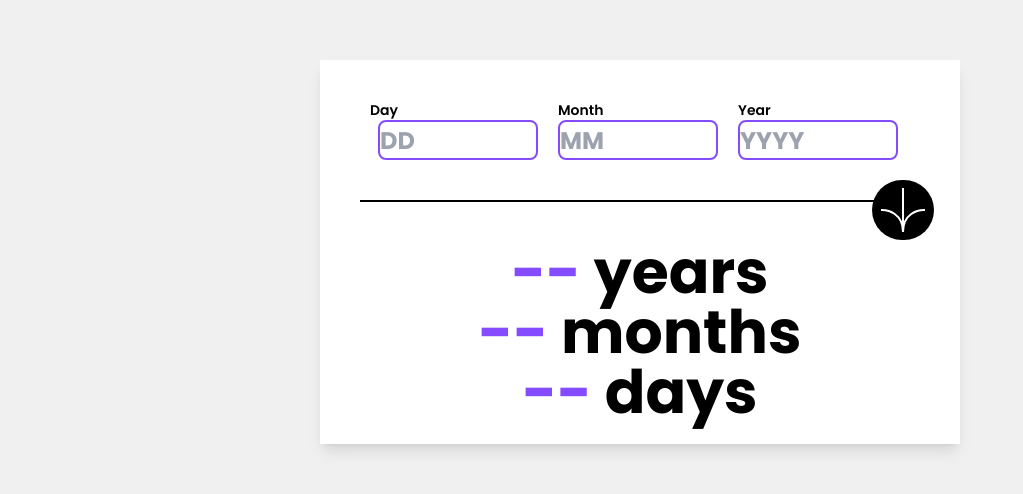
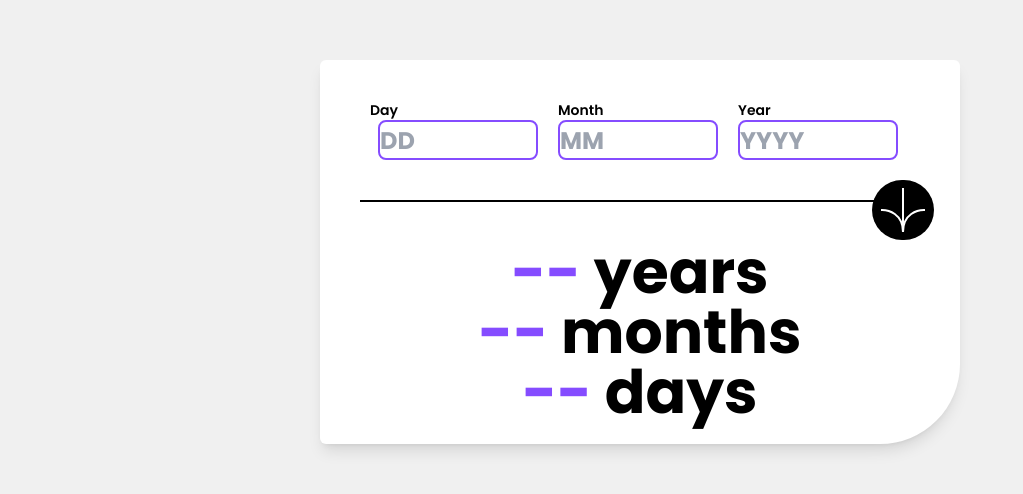
Before and after one commit to hanifanwary/frontend_mentor_age-calculator-app-main, a website: page docs/index.html in a window 1280 px wide. Shown: the part 148-642 px from the top of the page, without its empty margins (0-1023 px from the left). Drawn offline with Linux system fonts and the light colour scheme.

Commit message:
five commit

```diff
--- a/docs/index.html
+++ b/docs/index.html
@@ -40,7 +40,7 @@
   </head>
   <body class="bg-Offwhite font-Poppins">
     <div class="container flex w-screen h-screen">
-      <div class="md:w-[40rem] h-96 bg-AWhite shadow-lg md:m-auto xs:w-[20rem] s:w-[22rem] s:m-auto s:mt-0">
+      <div class=" rounded-md rounded-br-[5rem] md:w-[40rem] h-96 bg-AWhite shadow-lg md:m-auto xs:w-[20rem] s:w-[22rem] s:m-auto s:mt-0">
         <div class="justify-center content-center flex justify-items-center pt-10 gap-5 max-w-2xl">
           <div class="">
             <h1 class="hDay font-semibold text-sm">Day</h1>
```
Also changed, not shown: docs/css/style.css.
